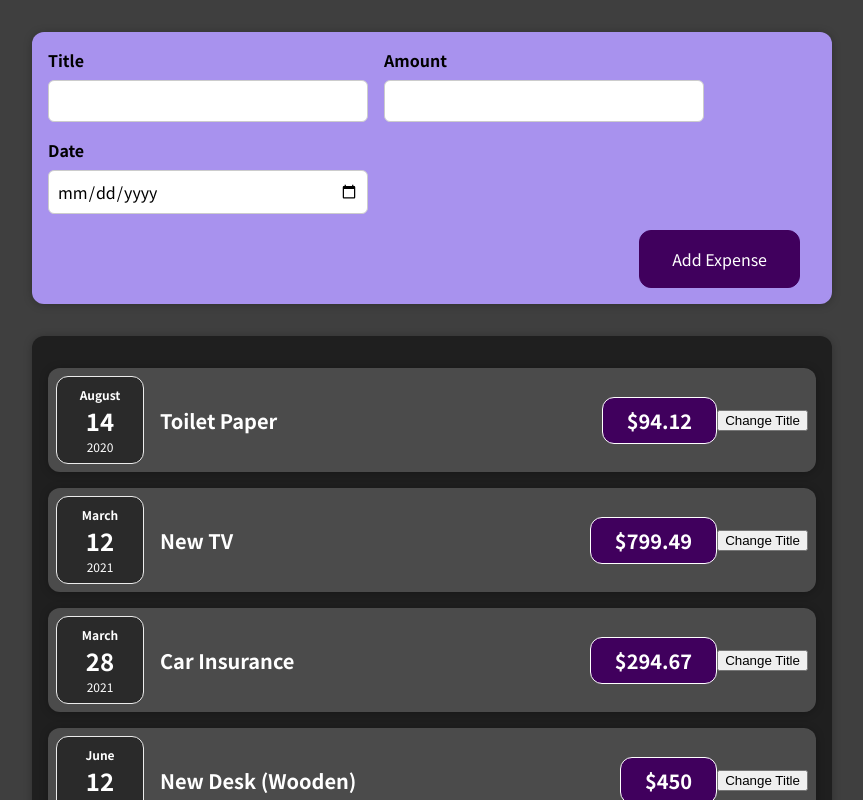
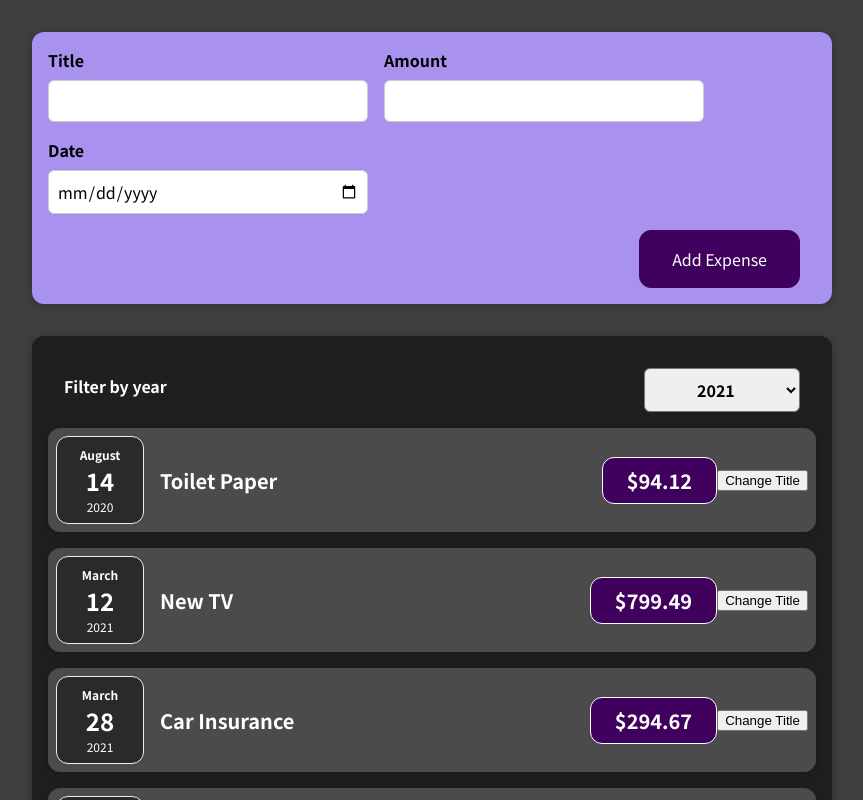
Before and after one commit to StellaBalinda/React-Complete-Guide, a React (Create React App) app: page / in a window 1280 px wide. Shown: the top 800 px of the page, without its empty margins (208-1071 px from the left). Built offline with nearby package versions, Linux system fonts and the light colour scheme.

Commit message:
Working with Event and State

```diff
--- /dev/null
+++ b/src/components/Expenses/ExpenseFilter.css
@@ -0,0 +1,24 @@
+.expenses-filter {
+  color: white;
+  padding: 0 1rem;
+}
+
+.expenses-filter__control {
+  display: flex;
+  width: 100%;
+  align-items: center;
+  justify-content: space-between;
+  margin: 1rem 0;
+}
+
+.expenses-filter label {
+  font-weight: bold;
+  margin-bottom: 0.5rem;
+}
+
+.expenses-filter select {
+  font: inherit;
+  padding: 0.5rem 3rem;
+  font-weight: bold;
+  border-radius: 6px;
+}
--- /dev/null
+++ b/src/components/Expenses/ExpenseFilter.js
@@ -0,0 +1,24 @@
+import "./ExpenseFilter.css";
+
+const ExpenseFilter = (props) => {
+  const dropDownChangeHandler = (event) => {
+    console.log(event.target.value);
+    props.onChangeFilter(event.target.value);
+  };
+
+  return (
+    <div className="expenses-filter">
+      <div className="expenses-filter__control">
+        <label>Filter by year</label>
+        <select value={props.selected} onChange={dropDownChangeHandler}>
+          <option value="2022">2022</option>
+          <option value="2021">2021</option>
+          <option value="2020">2020</option>
+          <option value="2019">2019</option>
+        </select>
+      </div>
+    </div>
+  );
+};
+
+export default ExpenseFilter;
--- a/src/components/Expenses/Expenses.js
+++ b/src/components/Expenses/Expenses.js
@@ -1,11 +1,22 @@
-import React from "react";
+import React, { useState } from "react";
 import ExpenseItem from "./ExpenseItem";
+import ExpenseFilter from "./ExpenseFilter";
 import Card from "../UI/Card";
 import "./Expenses.css";
 
 const Expenses = (props) => {
+  const [filteredYear, setFilteredYear] = useState("2021");
+
+  const filterChangeHandler = (selectedYear) => {
+    setFilteredYear(selectedYear);
+  };
   return (
+    <div>
       <Card className="expenses">
+        <ExpenseFilter
+          selected={filteredYear}
+          onChangeFilter={filterChangeHandler}
+        />
         <ExpenseItem
           title={props.items[0].title}
           amount={props.items[0].amount}
@@ -27,6 +38,7 @@
           date={props.items[3].date}
         />
       </Card>
+    </div>
   );
 };
 
```
Also changed, not shown: 1 other file (tests, documents, lock files or other folders). Lines whose indentation alone changed are shown as unchanged.
